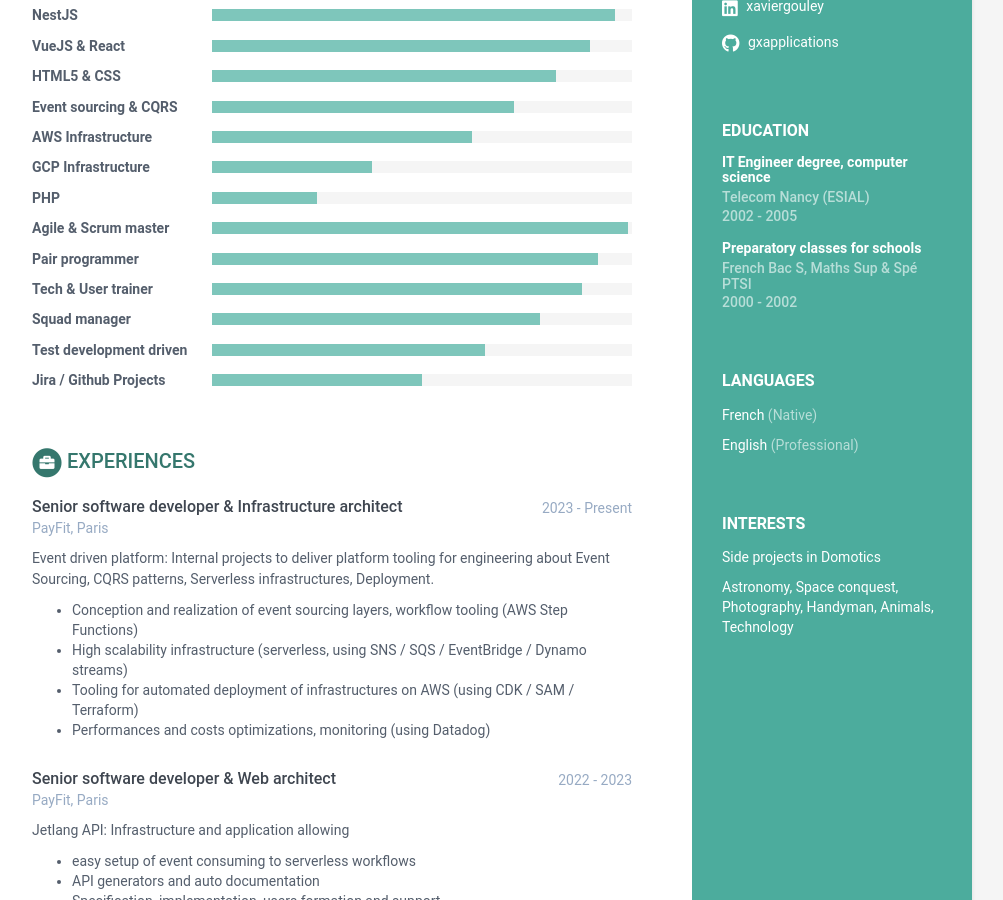
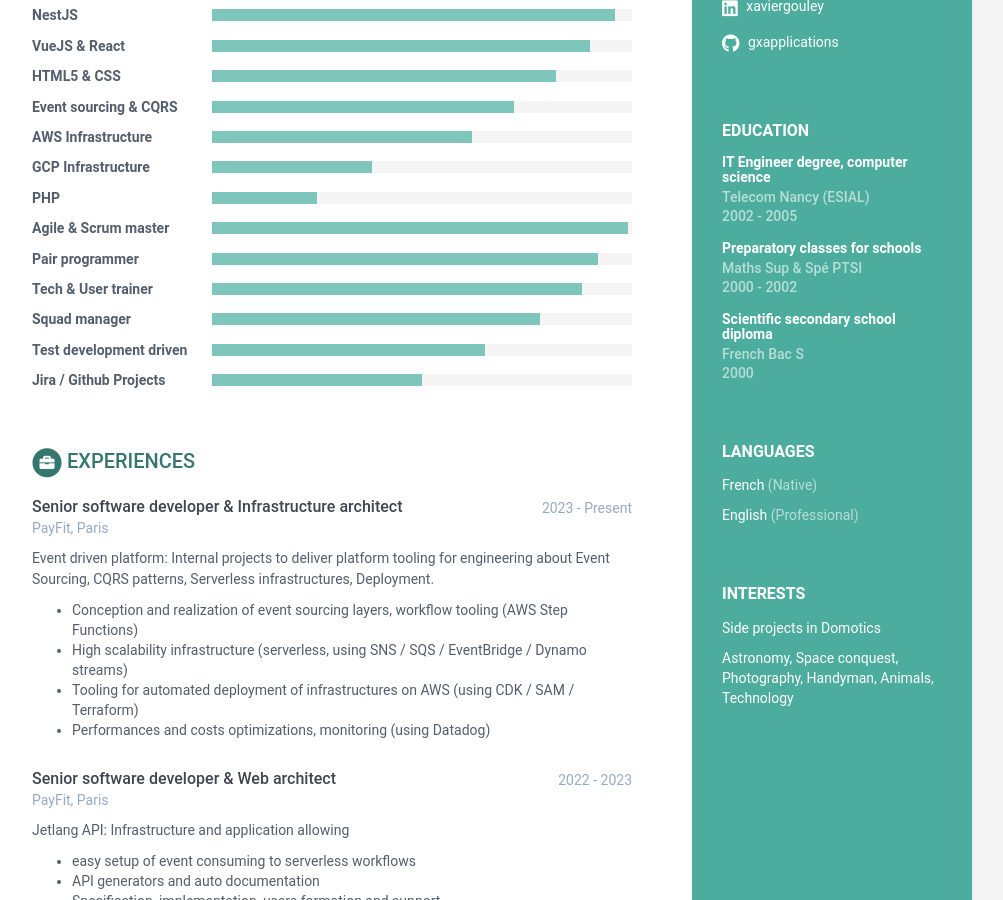
Before and after one commit to gxapplications/gxapplications, a Jekyll site: the page built from index.html, in a window 1280 px wide and 900 px high, scrolled down 407 px. Shown: the whole window, without its empty margins (168-1171 px from the left). Built offline with Jekyll 4.4.1, drawn with Linux system fonts in a browser that asks for light colours.

Commit message:
rollback

```diff
--- a/_data/data.yml
+++ b/_data/data.yml
@@ -55,8 +55,12 @@ education:
       time: 2002 - 2005
 
     - degree: Preparatory classes for schools
-      university: French Bac S, Maths Sup & Spé PTSI
+      university: Maths Sup & Spé PTSI
       time: 2000 - 2002
+
+    - degree: Scientific secondary school diploma
+      university: French Bac S
+      time: 2000
 
 skills:
   title: Skills &amp; Proficiency
```
